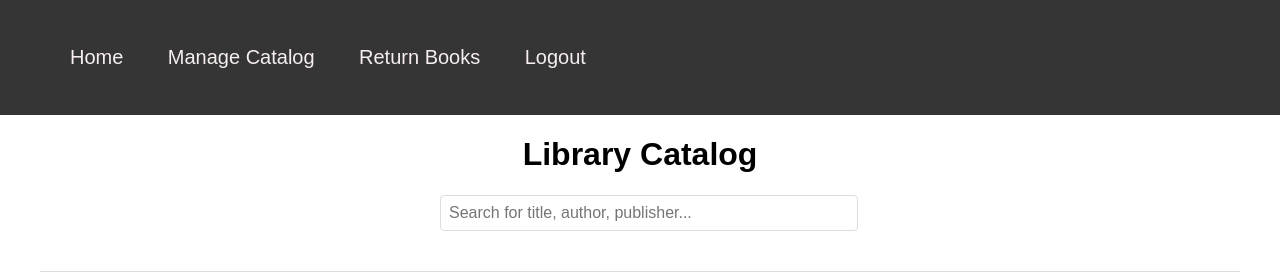
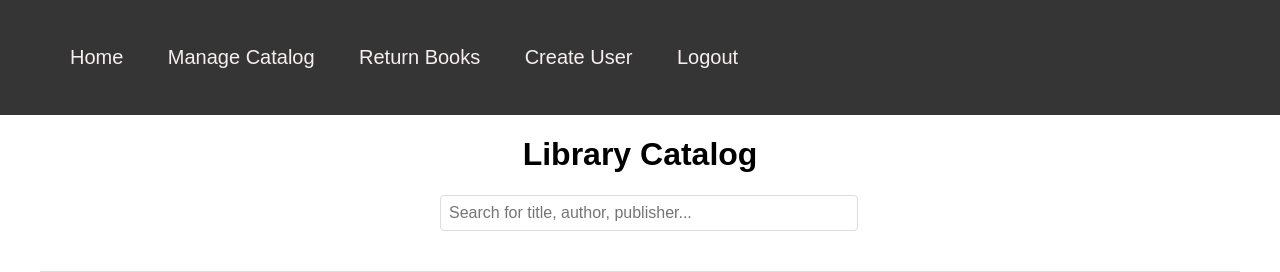
Before and after one commit to matixx03/Software-Engineering---Lab-Projects-Scrum-Waterfall-, a PHP site: page /index_lib.php in a window 1280 px wide. Shown: the top 272 px of the page. Run offline with PHP 8.4, Linux system fonts and the light colour scheme; the visitor is signed in with stand-in values (Sample User, id 1); data comes from the database, SQL or seed files in the repository.

Commit message:
added createuser link

```diff
--- a/scrum project/index_lib.php
+++ b/scrum project/index_lib.php
@@ -22,6 +22,7 @@ if ((!isset($_SESSION["id"]))) {
                 <li class="navelement"><a href="index_lib.php" class="navlink">Home</a></li>
                 <li class="navelement"><a href="Manage_Catalog_PHP.php" class="navlink">Manage Catalog</a></li>
                 <li class="navelement"><a href="return.php" class="navlink">Return Books</a></li>
+                <li class="navelement"><a href="account.php" class="navlink">Create User</a></li>
                 <li class="navelement"><a href="logout.php" class="navlink">Logout</a></li>
             </ul>
         </div>
```
